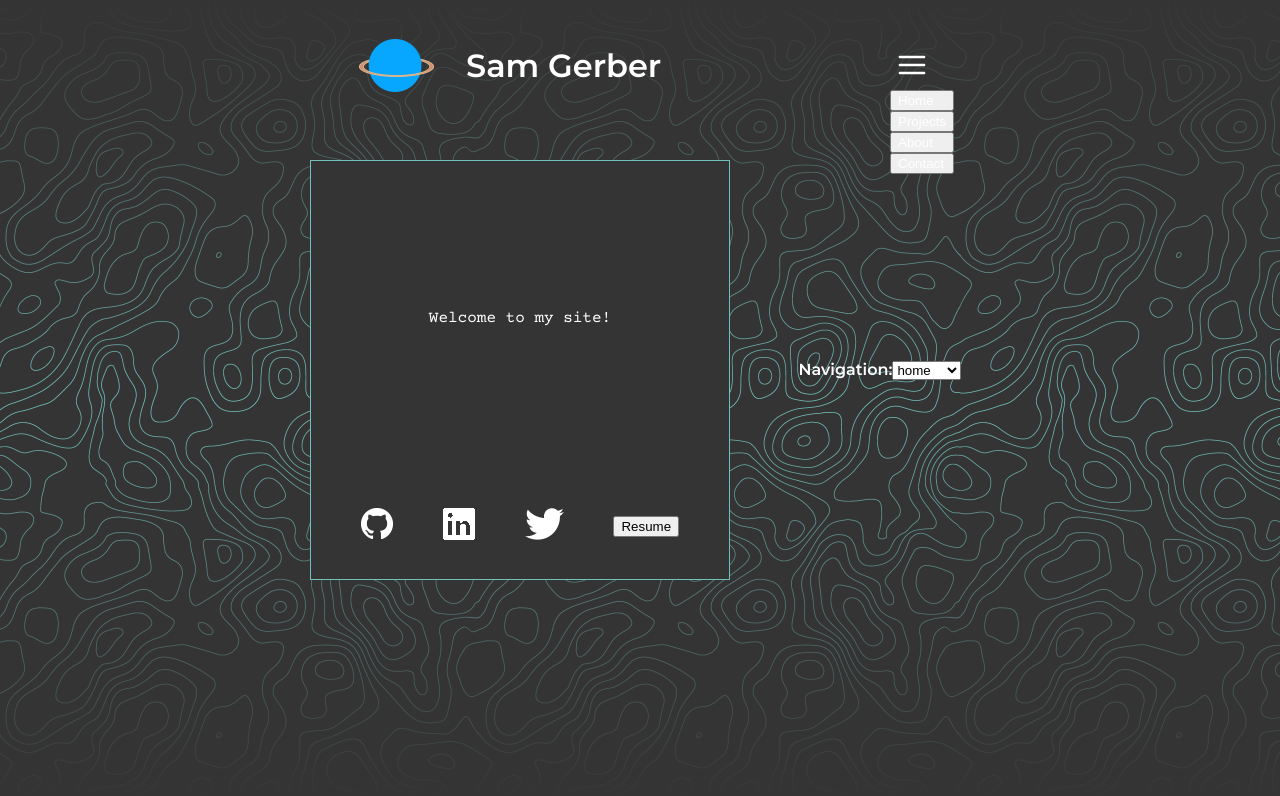
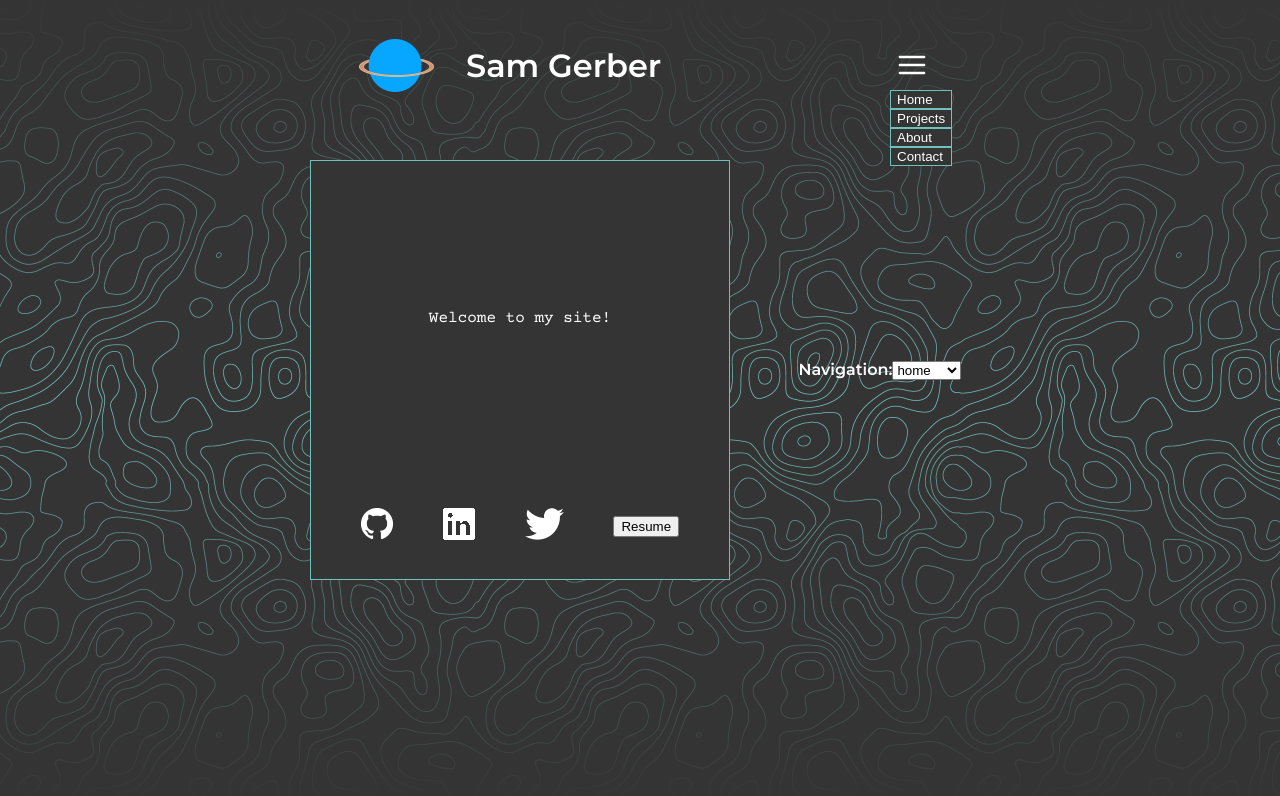
Before and after one commit to sgerpdx/pop-signpost, a Next.js app: page / in a window 1280 px wide. Both pictures are taken after a click on the button 912 px from the left and 65 px from the top of the page. Shown: the top 796 px of the page. Built offline with nearby package versions, Linux system fonts and the light colour scheme; a web font is replaced by a local one.

Commit message:
menu item styling for feedback and accessibility

```diff
--- a/components/header.jsx
+++ b/components/header.jsx
@@ -38,16 +38,32 @@ export default function Header({ onClick }) {
           </MenuButton>
 
           <MenuList>
-            <MenuItem onClick={onClick} value="home">
+            <MenuItem
+              className={styles.headerMenuItem}
+              onClick={onClick}
+              value="home"
+            >
               Home
             </MenuItem>
-            <MenuItem onClick={onClick} value="projects">
+            <MenuItem
+              className={styles.headerMenuItem}
+              onClick={onClick}
+              value="projects"
+            >
               Projects
             </MenuItem>
-            <MenuItem onClick={onClick} value="about">
+            <MenuItem
+              className={styles.headerMenuItem}
+              onClick={onClick}
+              value="about"
+            >
               About
             </MenuItem>
-            <MenuItem onClick={onClick} value="contact">
+            <MenuItem
+              className={styles.headerMenuItem}
+              onClick={onClick}
+              value="contact"
+            >
               Contact
             </MenuItem>
           </MenuList>
--- a/styles/Header.module.css
+++ b/styles/Header.module.css
@@ -34,3 +34,16 @@
   margin-right: 32px;
   z-index: 1;
 }
+
+.headerMenuItem {
+  background-color: rgb(53, 52, 52);
+  border: solid 1px rgba(113, 192, 187, 255);
+}
+
+.headerMenuItem:hover {
+  background-color: #D1460A;
+}
+
+.headerMenuItem:active {
+  background-color: rgba(113, 192, 187, 255);
+}
```
